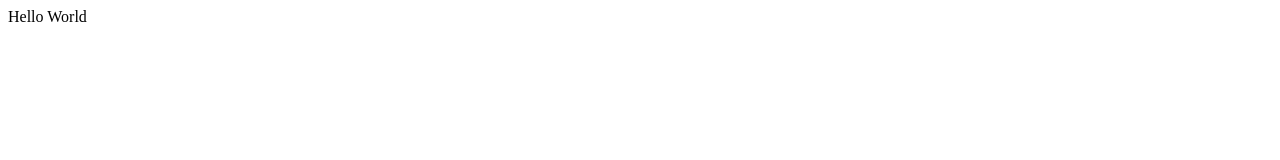
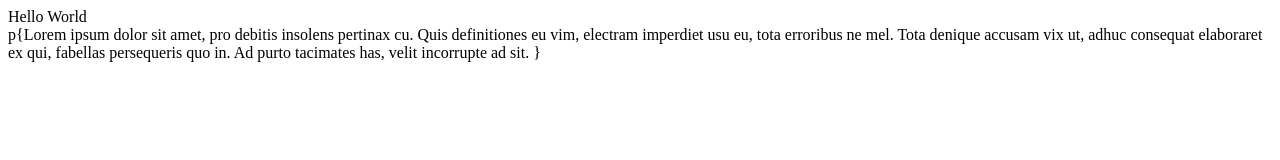
Before and after one commit to Bennyjoez/demo-repo, a plain HTML site: page index.html in a window 1280 px wide. Drawn offline with Linux system fonts and the light colour scheme.

Commit message:
new p element

```diff
--- a/index.html
+++ b/index.html
@@ -8,5 +8,7 @@
 </head>
 <body>
     <div>Hello World</div>
+    p{Lorem ipsum dolor sit amet, pro debitis insolens pertinax cu. Quis definitiones eu vim, electram imperdiet usu eu, tota erroribus ne mel. Tota denique accusam vix ut, adhuc consequat elaboraret ex qui, fabellas persequeris quo in. Ad purto tacimates has, velit incorrupte ad sit.
+    }
 </body>
 </html>
```
